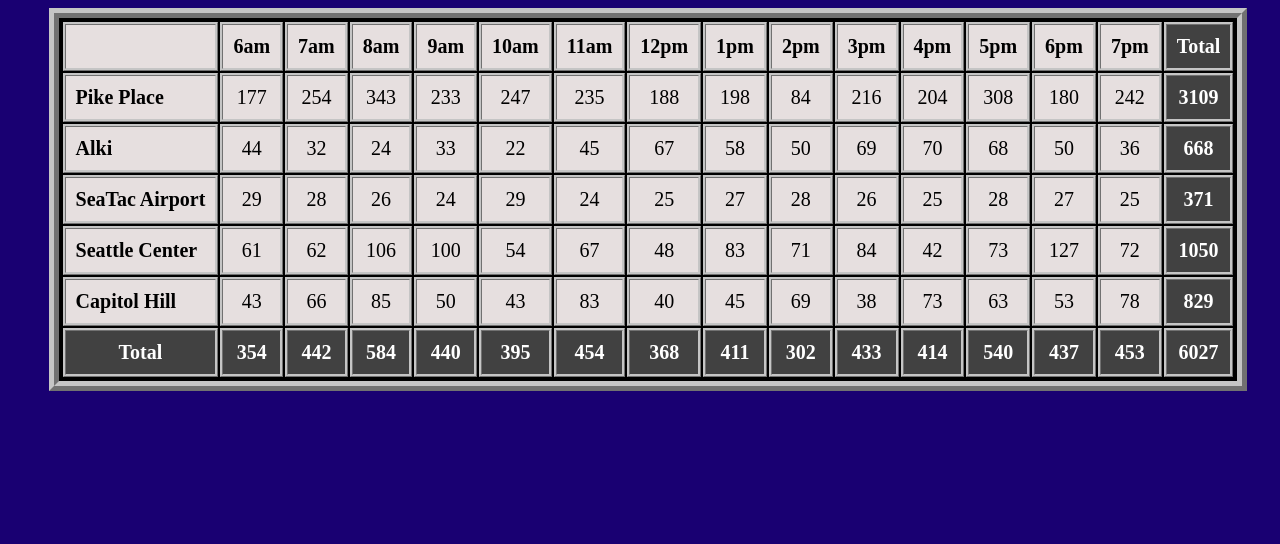
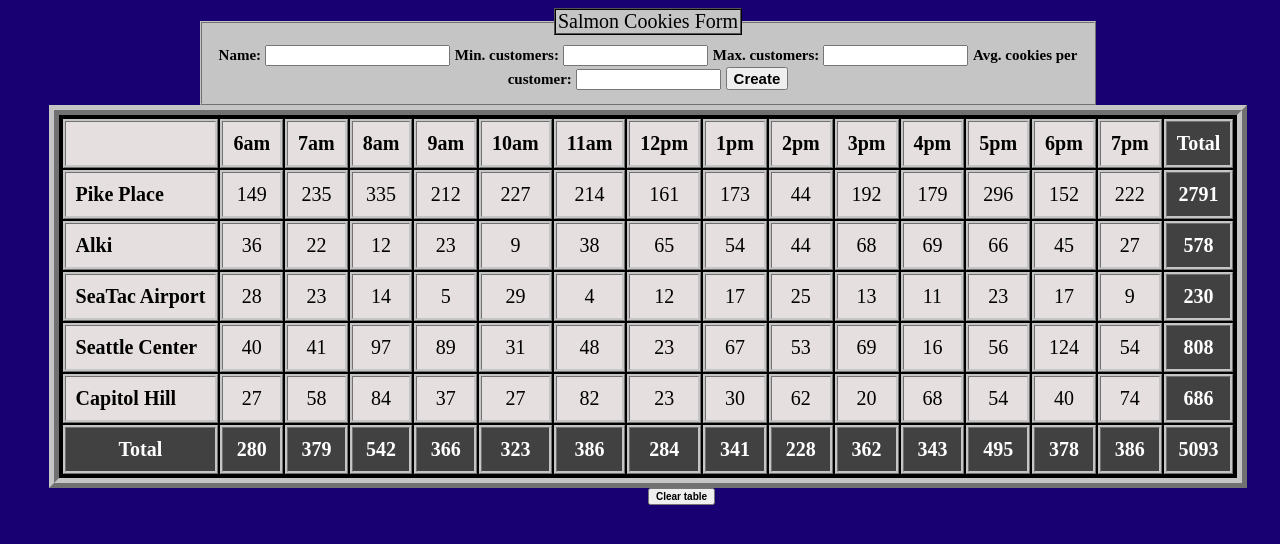
Before and after one commit to Yaspesberro/cookie-stand, a plain HTML site: page sales.html in a window 1280 px wide. Drawn offline with Linux system fonts and the light colour scheme.

Commit message:
Adding JS events and CSS style

```diff
--- a/app.js
+++ b/app.js
@@ -1,14 +1,15 @@
 'use strict';
 
+var storeTable = document.getElementById('table');
+var clearTable = document.getElementById('clear_table');
+var storeForm = document.getElementById('form');
 var hours = ['6am', '7am', '8am', '9am', '10am', '11am', '12pm', '1pm', '2pm', '3pm', '4pm', '5pm', '6pm', '7pm'];
 var stores = [];
-var storeTable = document.getElementById('table');
 
-function CookieStand(name, location, minHourlyCustomers, maxHourlyCustomers, avgCookiesPerCustomer) {
+function CookieStand(name, minHourlyCustomers, maxHourlyCustomers, avgCookiesPerCustomer) {
   this.name = name;
-  this.location = location;
+  this.minHourlyCustomers = minHourlyCustomers;
   this.maxHourlyCustomers = maxHourlyCustomers;
-  this.minHourlyCustomers = minHourlyCustomers;
   this.avgCookiesPerCustomer = avgCookiesPerCustomer;
   this.totalCustomers = 0;
   this.totalCookies = 0;
@@ -19,7 +20,7 @@ function CookieStand(name, location, minHourlyCustomers, maxHourlyCustomers, avg
 
 CookieStand.prototype.generateCustomers = function() {
   for(var i = 0; i < hours.length; i++) {
-    var oneHourCustomers = Math.floor(Math.random() * (this.maxCustomersPerHour - this.minCustomersPerHour + 1)) + this.minCustomersPerHour;
+    var oneHourCustomers = Math.floor(Math.random() * (this.maxHourlyCustomers - this.minHourlyCustomers + 1)) + this.minHourlyCustomers;
 
     this.customersByHour.push(oneHourCustomers);
     this.totalCustomers += this.customersByHour[i];
@@ -30,7 +31,7 @@ CookieStand.prototype.generateCookies = function() {
   this.generateCustomers();
 
   for(var i = 0; i < hours.length; i++) {
-    var min = this.maxHourlyCustomers;
+    var min = this.minHourlyCustomers;
     var max = this.maxHourlyCustomers * this.avgCookiesPerCustomer;
     var randomCookies = Math.floor(Math.random() * (max - min + 1)) + min;
 
@@ -45,18 +46,20 @@ CookieStand.prototype.render = function() {
   var tdEl = document.createElement('td');
   var trEl = document.createElement('tr');
 
-  //Adding store names before adding hourly cookie sales
+  //Adds store names before adding hourly cookie sales
   tdEl.textContent = this.name;
   tdEl.style.textAlign = 'left';
   tdEl.style.fontWeight = 'bold';
   trEl.appendChild(tdEl);
 
+  //Adds array elements containing cookies sold by the hour
   for(var i = 0; i < hours.length; i++) {
     tdEl = document.createElement('td');
     tdEl.textContent = this.cookiesByHour[i];
     trEl.appendChild(tdEl);
   }
-  //Adding total cookies required for each location (for that day)
+
+  //Adds total cookies sold @ each location (for that day)
   var thEl = document.createElement('th');
   thEl.textContent = this.totalCookies;
   thEl.style.backgroundColor = '#414141';
@@ -71,6 +74,7 @@ function makeHeaderRow() {
   var thEl = document.createElement('th');
   trEl.appendChild(thEl);
 
+  //Creates header row with all the opening hours
   for(var i = 0; i < hours.length; i++) {
     thEl = document.createElement('th');
     thEl.textContent = hours[i];
@@ -86,6 +90,7 @@ function makeHeaderRow() {
 }
 
 function makeStoreRows() {
+  //Calls the render method for each store
   for(var i = 0; i < stores.length; i++) {
     stores[i].render();
   }
@@ -123,11 +128,53 @@ function makeTotalRow() {
 
   storeTable.appendChild(trEl);
 }
-new CookieStand('Pike Place', '1st and Pike', 23, 65, 6.3);
-new CookieStand('Alki', 'West Seattle', 2, 16, 4.6);
-new CookieStand('SeaTac Airport', 'South Seattle', 3, 24, 1.2);
-new CookieStand('Seattle Center', 'Downtown Seattle', 11, 38, 3.7);
-new CookieStand('Capitol Hill', 'Downtown Seattle', 20, 38, 2.3);
+new CookieStand('Pike Place', 23, 65, 6.3);
+new CookieStand('Alki', 2, 16, 4.6);
+new CookieStand('SeaTac Airport', 3, 24, 1.2);
+new CookieStand('Seattle Center', 11, 38, 3.7);
+new CookieStand('Capitol Hill', 20, 38, 2.3);
 makeHeaderRow();
 makeStoreRows();
 makeTotalRow();
+
+function handleSubmit(event) {
+  //Keeps page from reloading on submit
+  event.preventDefault();
+  var inputName = event.target.name.value;
+  var inputMin = event.target.min_customers.value;
+  var inputMax = event.target.max_customers.value;
+  var inputAvg = event.target.avg_cookies.value;
+
+  //Validating text fields so they're not empty
+  if(!inputMin || !inputMax || !inputAvg) {
+    alert('Text fields cannot be empty!');
+  }  else {
+    storeTable.innerHTML = '';
+    new CookieStand(inputName, Number(inputMin), Number(inputMax), Number(inputAvg));
+    makeHeaderRow();
+    makeStoreRows();
+    makeTotalRow();
+  }
+  //Empties the text fields
+  event.target.name.value = null;
+  event.target.min_customers.value = null;
+  event.target.max_customers.value = null;
+  event.target.avg_cookies.value = null;
+}
+
+storeForm.addEventListener('submit', handleSubmit);
+
+clearTable.addEventListener('click', function() {
+  if(stores.length > 5) {
+    //Stores how many more stores were added onto of the original five
+    var extraElements = stores.length - 5;
+    stores.splice(5, extraElements);
+
+    storeTable.innerHTML = '';
+    makeHeaderRow();
+    makeStoreRows();
+    makeTotalRow();
+  }
+});
+
+//Current problem = When adding new store, all elements in cookie array are set to maxHourlyCustomers
--- a/css/main.css
+++ b/css/main.css
@@ -12,8 +12,45 @@ th, td {
 }
 
 table {
+  display: table;
   margin: 0 auto;
   border: 10px rgb(197, 197, 197) ridge;
   padding: 2px;
   background-color: #000000;
 }
+
+legend {
+  background-color: rgb(197, 197, 197);
+  border: 2px rgb(0, 0, 0) ridge;
+  font-size: 20px;
+}
+
+label {
+  font-size: 15px;
+  font-weight: bold;
+}
+
+form {
+  position: static;
+  text-align: center;
+}
+
+fieldset {
+  margin-right: 15%;
+  margin-left: 15%;
+  background-color: rgb(197, 197, 197);
+  border: 2px rgb(197, 197, 197) ridge;
+  font-size: 20px;
+}
+
+#clear_table {
+  font-size: 10px;
+  font-weight: bold;
+  position: fixed;
+  margin-left: 50%;
+}
+
+#submit_butt {
+  font-size: 15px;
+  font-weight: bold;
+}
--- a/sales.html
+++ b/sales.html
@@ -8,8 +8,30 @@
   <link rel="stylesheet" type="text/css" media="screen" href="css/main.css" />
 </head>
 <body>
+
+
+  <form id="form">
+    <fieldset>
+      <legend>Salmon Cookies Form</legend>
+
+      <label for="name">Name: </label>
+      <input name="name" type="text" size="20" />
+
+      <label for="min_customers">Min. customers: </label>
+      <input name="min_customers" type="text" size="15" />
+
+      <label for="max_customers">Max. customers: </label>
+      <input name="max_customers" type="text" size="15" />
+
+      <label for="avg_cookies">Avg. cookies per customer: </label>
+      <input name="avg_cookies" type="text" size="15" />
+
+      <button id="submit_butt" type="submit">Create</button>
+    </fieldset>
+  </form>
+
   <table id="table"></table>
-
+  <button id="clear_table">Clear table</button>
   <script src="app.js" type="text/javascript"></script>
 </body>
 </html>
```
